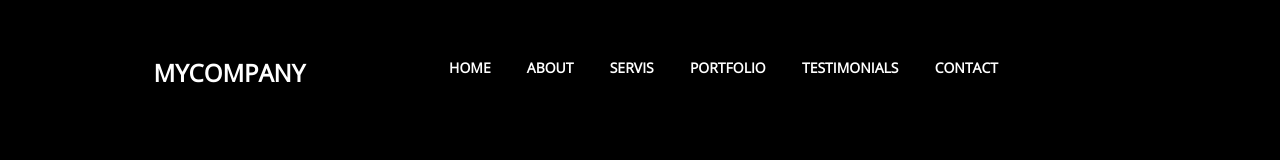
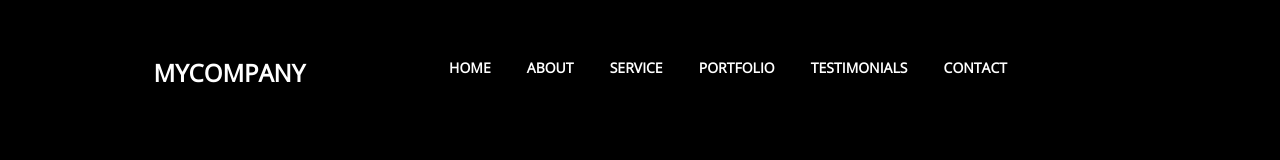
Before and after one commit to Andestrial/Andestrial.github.io, a plain HTML site: page index.html in a window 1280 px wide. Shown: the top 160 px of the page. Drawn offline with nearby package versions, Linux system fonts and the light colour scheme.

Commit message:
Update index.html

```diff
--- a/index.html
+++ b/index.html
@@ -15,7 +15,7 @@
 			<div class = "topnav" id = "myTopnav">
 				<a href="#MyCompany">HOME</a>
 				<a href="#about_company">ABOUT</a>
-				<a href="#Servece">SERVIS</a>
+				<a href="#Servece">SERVICE</a>
 				<a href="#Clients_id">PORTFOLIO</a>
 				<a href="#TESTIMONIALS_id">TESTIMONIALS</a>
 				<a href="#Contact_id">CONTACT</a>
```
